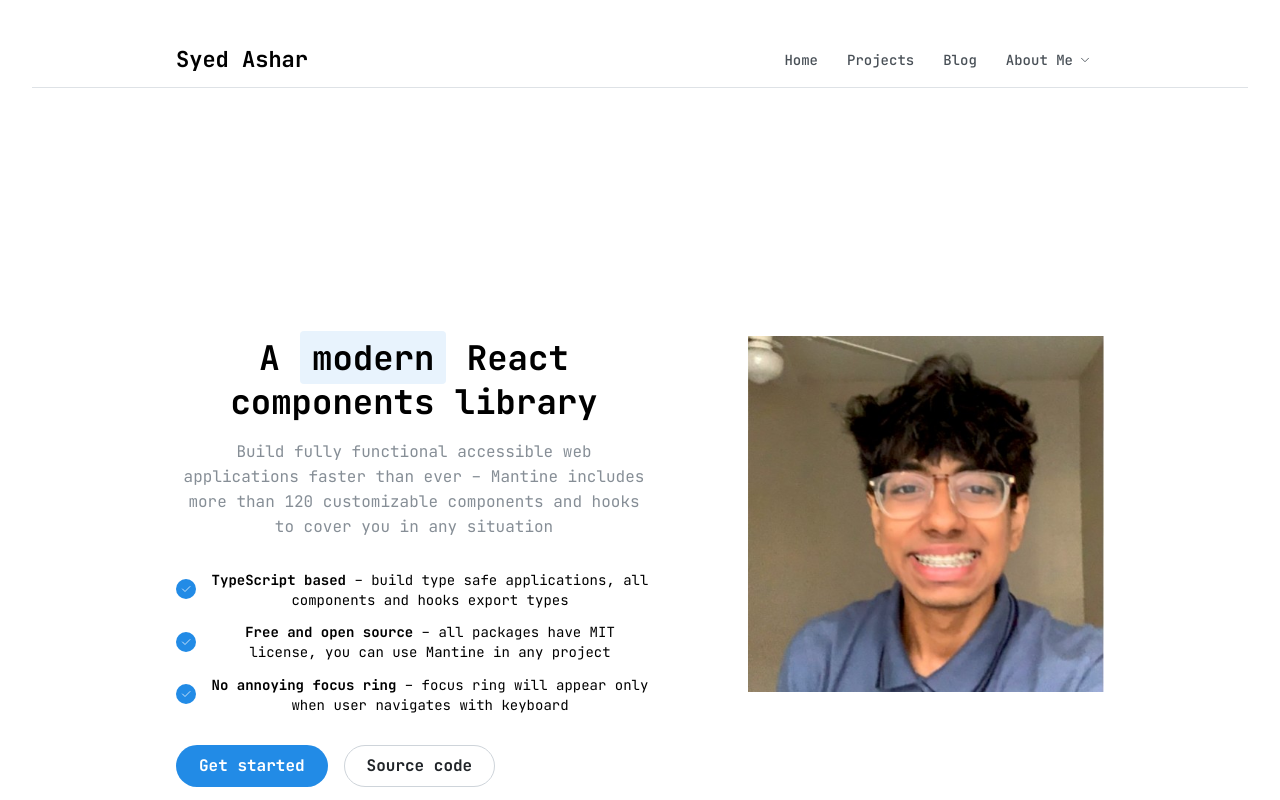
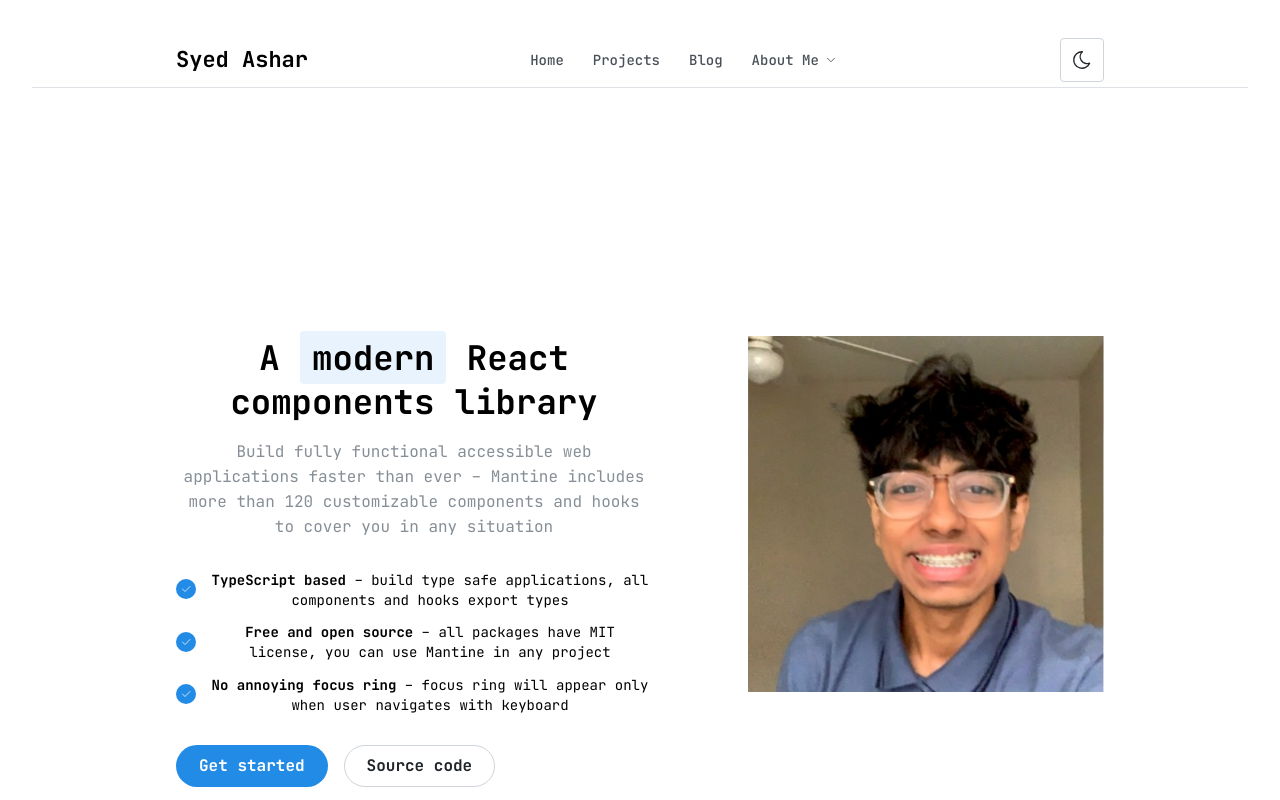
Before and after one commit to syedashar129/asharweb, a React (Vite) app in the folder asharwebui/: page / in a window 1280 px wide. Shown: the top 800 px of the page. Built offline with nearby package versions, Linux system fonts and the light colour scheme; a web font is replaced by a local one.

Commit message:
added theme toggle

```diff
--- a/asharwebui/src/components/ThemeToggle.tsx
+++ b/asharwebui/src/components/ThemeToggle.tsx
@@ -1,7 +1,7 @@
 import { IconMoon, IconSun } from '@tabler/icons-react';
 import cx from 'clsx';
 import { ActionIcon, Group, useComputedColorScheme, useMantineColorScheme } from '@mantine/core';
-import classes from './ActionToggle.module.css';
+import classes from '../styles/home/ThemeToggle.module.css';
 
 export function ThemeToggle() {
     const { setColorScheme } = useMantineColorScheme();
@@ -15,8 +15,11 @@ export function ThemeToggle() {
                 size="xl"
                 aria-label="Toggle color scheme"
             >
-                <IconSun className={cx(classes.icon, classes.light)} stroke={1.5} />
-                <IconMoon className={cx(classes.icon, classes.dark)} stroke={1.5} />
+                {computedColorScheme === 'light' ? <IconMoon className={cx(classes.icon, classes.dark)} stroke={1.5} />
+                                                 : <IconSun className={cx(classes.icon, classes.light)} stroke={1.5} />
+                }
+
+
             </ActionIcon>
         </Group>
     );
--- a/asharwebui/src/screens/home/home-components/TopHeader.tsx
+++ b/asharwebui/src/screens/home/home-components/TopHeader.tsx
@@ -4,6 +4,7 @@ import { useDisclosure } from '@mantine/hooks';
 import { MantineLogo } from '@mantinex/mantine-logo';
 import classes from '../../../styles/home/TopHeader.module.css';
 import {Link} from "react-router-dom";
+import { ThemeToggle } from '../../../components/ThemeToggle';
 
 
 const links = [
@@ -69,6 +70,7 @@ export function TopHeader() {
                         {items}
                     </Group>
                     <Burger opened={opened} onClick={toggle} size="sm" hiddenFrom="sm" />
+                    <ThemeToggle/>
                 </div>
             </Container>
         </header>
--- /dev/null
+++ b/asharwebui/src/styles/home/ThemeToggle.module.css
@@ -0,0 +1,24 @@
+.icon {
+    width: 22px;
+    height: 22px;
+  }
+
+  .dark {
+    @mixin dark {
+      display: none;
+    }
+
+    @mixin light {
+      display: block;
+    }
+  }
+
+  .light {
+    @mixin light {
+      display: none;
+    }
+
+    @mixin dark {
+      display: block;
+    }
+  }
```
